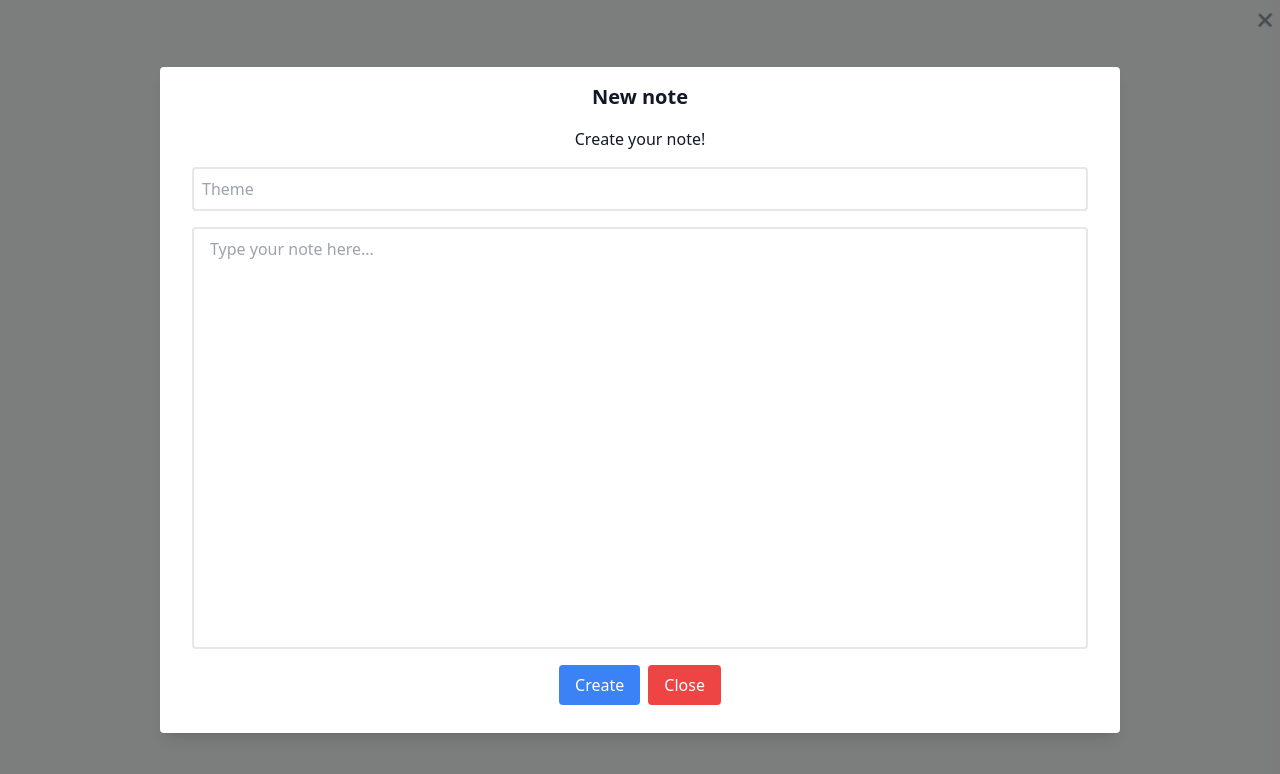
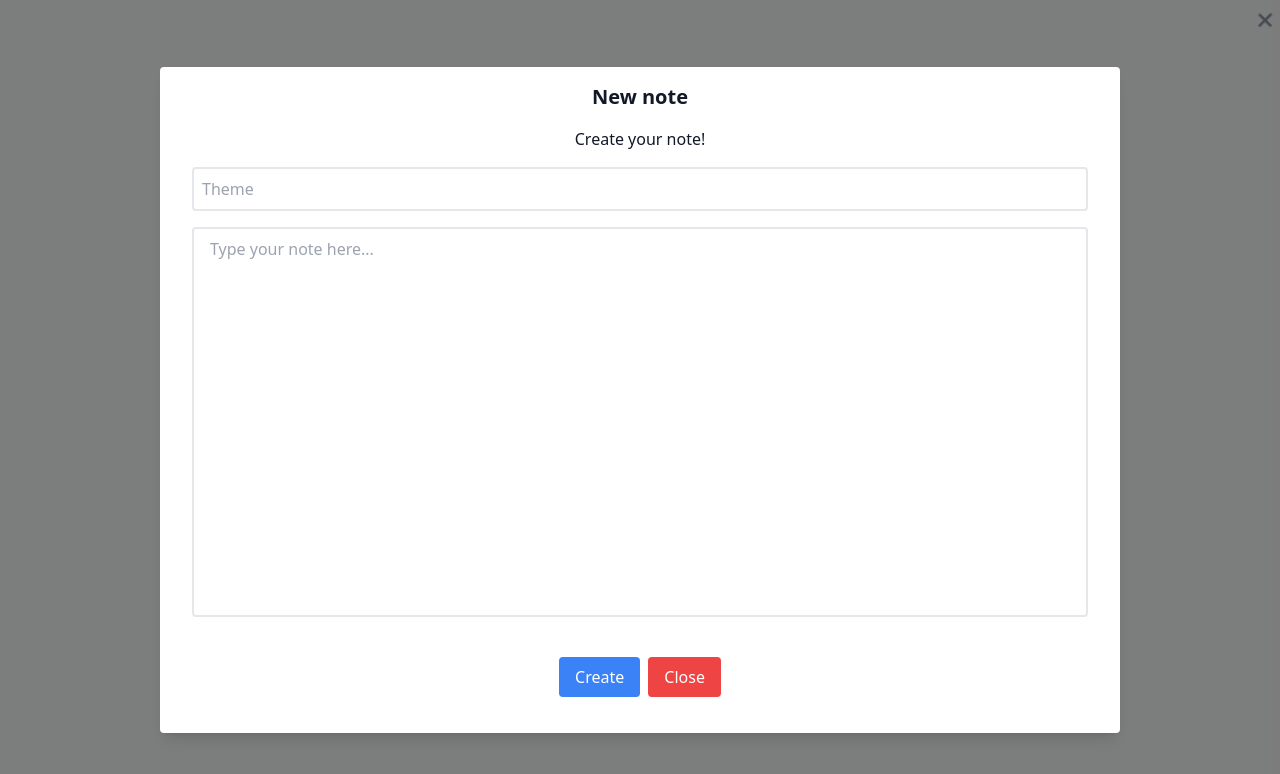
Before and after one commit to RodionJS/note-by-note, a React (Vite) app: page / in a window 1280 px wide. Both pictures are taken after a click on the button "Create your first note". Shown: the top 774 px of the page. Built offline with nearby package versions, Linux system fonts and the light colour scheme.

Commit message:
Big screen fixes 2

```diff
--- a/src/Components/CreateWidget.jsx
+++ b/src/Components/CreateWidget.jsx
@@ -50,12 +50,12 @@ const CreateWidget = ({ notes, setNotes, setIsModalOpen }) => {
           <textarea
             value={input.content}
             maxLength={1000}
-            className="w-full flex-1 resize-none py-2 px-4 mb-4 border-2 rounded transition-colors duration-200 focus:border-gray-500 focus:outline-none"
+            className="w-full flex-1 resize-none py-2 px-4 mb-10 border-2 rounded transition-colors duration-200 focus:border-gray-500 focus:outline-none"
             placeholder="Type your note here..."
             onChange={(e) => setInput({ ...input, content: e.target.value })}
           ></textarea>
         </form>
-        <div className="flex justify-center gap-2 mb-3">
+        <div className="flex justify-center gap-2 mb-5">
           <button
             className="px-4 py-2 text-white rounded duration-300 bg-blue-500 hover:bg-blue-600 active:scale-95"
             onClick={handelCreateNote}
--- a/src/Components/ViewWidget.jsx
+++ b/src/Components/ViewWidget.jsx
@@ -17,11 +17,11 @@ const ViewWidget = ({ theme, content, setViewVisible }) => {
           <textarea
             value={content}
             readOnly
-            className="w-full flex-1 min-h-56 resize-none py-2 px-4 mb-4 border-2 rounded transition-colors duration-200 focus:border-gray-500 focus:outline-none"
+            className="w-full flex-1 min-h-56 resize-none py-2 px-4 mb-10 border-2 rounded transition-colors duration-200 focus:border-gray-500 focus:outline-none"
           ></textarea>
         </div>
 
-        <div className="flex justify-center mb-3">
+        <div className="flex justify-center mb-5">
           <button
             className="px-4 py-2 text-white rounded duration-300 bg-red-500 hover:bg-red-600 active:scale-90"
             onClick={() => setViewVisible(false)}
```
